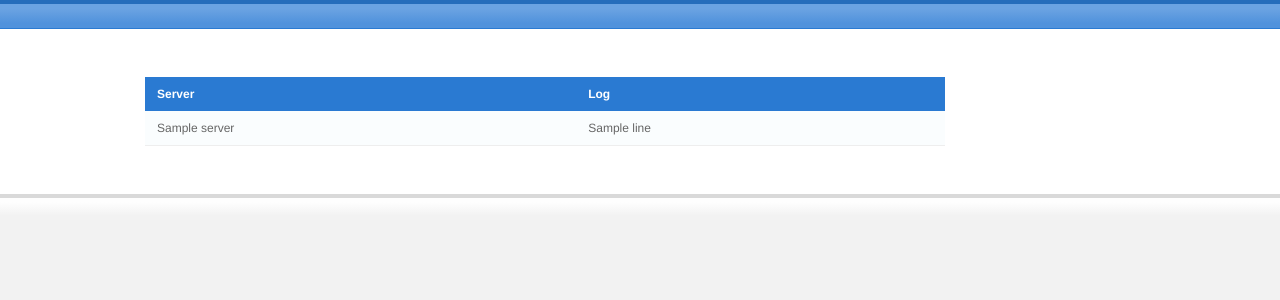
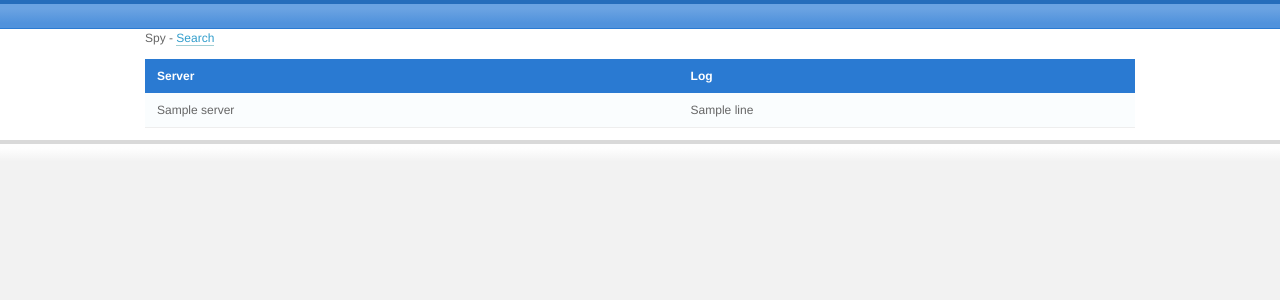
Before and after one commit to mzupan/intake, a Django app: template templates/server/log_group.html in a window 1280 px wide. Shown: the part 88-388 px from the top of the page. Run offline with Django 3.2, Linux system fonts and the light colour scheme; the template is opened without the code that fills it: most values are stand-ins (such as "Sample title", 1, 10 or a date in 2020).

Commit message:
added search

```diff
--- a/server/urls.py
+++ b/server/urls.py
@@ -3,4 +3,5 @@ from django.conf.urls.defaults import *
 urlpatterns = patterns('server.views',
     (r'^/?$', 'show_index'),
     (r'^(?P<server>.+)/$', 'show_server'),
+    (r'^ajax/getlatest/$', 'ajax_get_latest'),
 )
--- a/static/css/custom.css
+++ b/static/css/custom.css
@@ -33,13 +33,9 @@ div#popText {
 	border: 1px solid #000;
 	padding: 5px;
 }
-
-div.log {
-	overflow-y: hidden ! important; overflow-x: auto ! important;
-	overflow: scroll;
-	white-space: pre;
-	width: 800px;
+div.search {
+	border: 1px solid #999;
+	padding: 5px;
+	margin-top: 10px;
+	display: none;
 }
-div.fulllog {
-	width: 1000px;
-}
--- /dev/null
+++ b/templates/server/includes/log_header.html
@@ -0,0 +1,14 @@
+<div>
+	Spy - <a href="javascript://" id="show_search">Search</a>
+</div>
+
+<div class="search">
+	<form method="POST">
+		{% csrf_token %}
+
+		<label>Search String:</label>
+		<input type="text" id="search" value="{{request.POST.search}}" name="search">
+
+		<input type="submit" value="Search">
+	</form>
+</div>
--- a/templates/server/log_group.html
+++ b/templates/server/log_group.html
@@ -2,13 +2,19 @@
 
 {% block js_content %}
 	<script type='text/javascript' src='/js/jquery.selectlink.js'></script>
-	<script type='text/javascript' src='/js/server/select.js'></script>
+	<script type='text/javascript' src='/js/server/log.js'></script>
+
+	{% if request.GET.spy %}
+		<script type='text/javascript' src='/js/server/spy.js'></script>
+		<script type='text/javascript' src='/js/server/spy_init.js'></script>
+	{% endif %}
 {% endblock %}
 
 {% block content %}
 	<section class="column width8 first">
 
-		<div class="log">
+			{% include "server/includes/log_header.html" %}
+
 			<table id="report" class="stylized full" style="">
 				<thead>
 					<tr>
@@ -16,16 +22,16 @@
 						<th>Log</th>
 					</tr>
 				</thead>
-				<tbody>
+				<tbody id="holder">
 					{% for log in logs %}
 						<tr>
 							<td class="">{{log.server}}</td>
-							<td class="">{{log.line|linebreaksbr}}</td>
+							<td class=""><div class="log">{{log.line|linebreaksbr}}</div></td>
 						</tr>
 					{% endfor %}
 				</tbody>
 			</table>
-		</div>
+
 
 	</section>
 
```
Also changed, not shown: server/views.py (+15 -4 lines), templates/server/log.html (+11 -5 lines).
